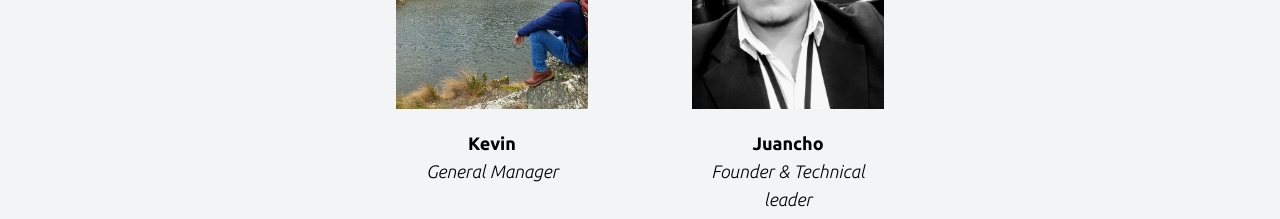
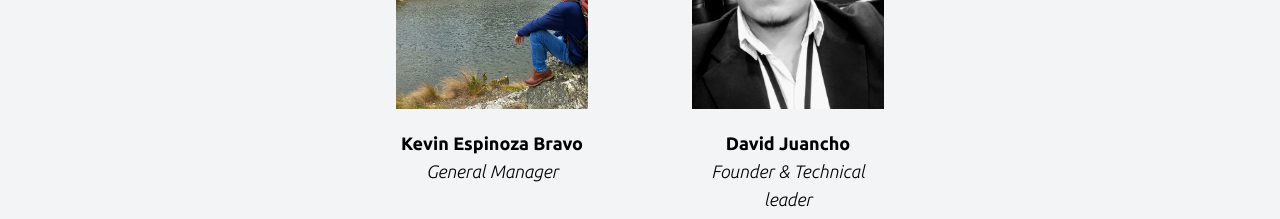
Before and after one commit to wasi-lat/tingotech, a Next.js app: page / in a window 1280 px wide. Shown: the part 5520-5739 px from the top of the page. Built offline with nearby package versions, Linux system fonts and the light colour scheme.

Commit message:
ADD: large name

```diff
--- a/pages/index.js
+++ b/pages/index.js
@@ -528,11 +528,11 @@ export default function Home() {
                   <img
                     className="object-contain w-full h-full"
                     src="/img/kevin.jpg"
-                    alt="kevin"
+                    alt="Kevin Espinoza Bravo"
                   />
                 </div>
                 <p className="font-bold text-lg text-center mt-5">
-                  Kevin
+                  Kevin Espinoza Bravo
                 </p>
                 <p className="font-light text-lg italic text-center">
                   General Manager
@@ -545,11 +545,11 @@ export default function Home() {
                   <img
                     className="object-cover w-full h-full"
                     src="/img/juan.jpg"
-                    alt="Juan"
+                    alt="David Juancho"
                   />
                 </div>
                 <p className="font-bold text-lg text-center mt-5">
-                  Juancho
+                  David Juancho
                 </p>
                 <p className="font-light text-lg italic text-center">
                   Founder & Technical leader
```
